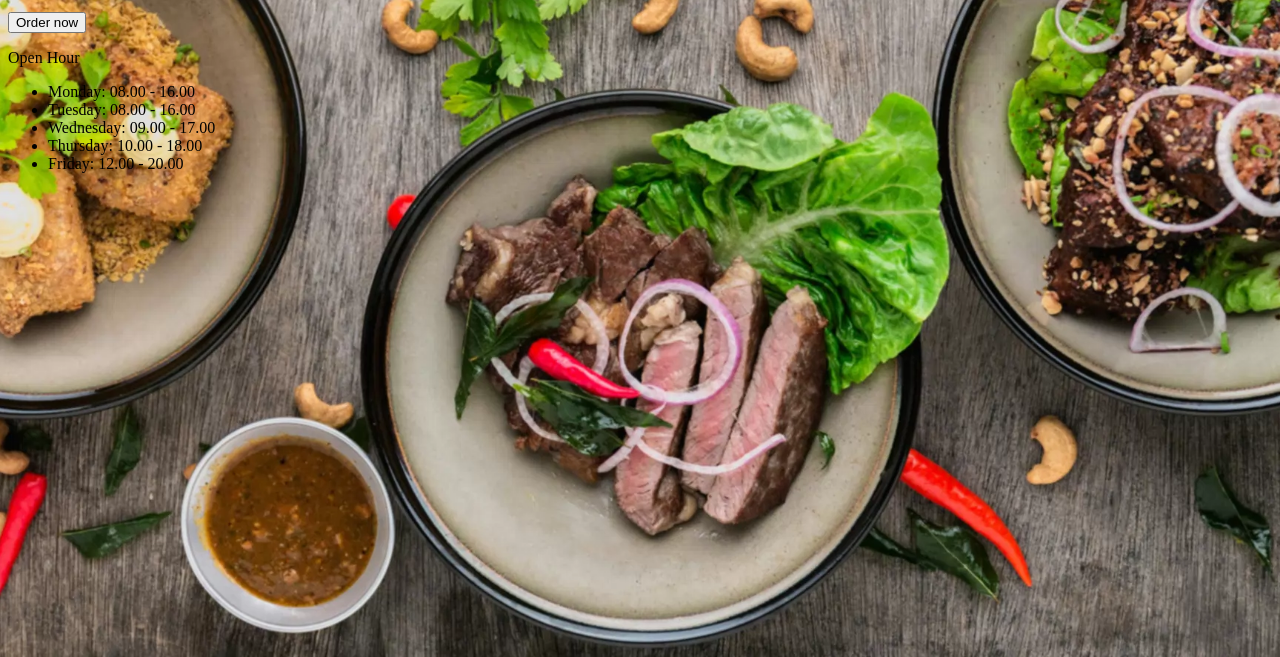
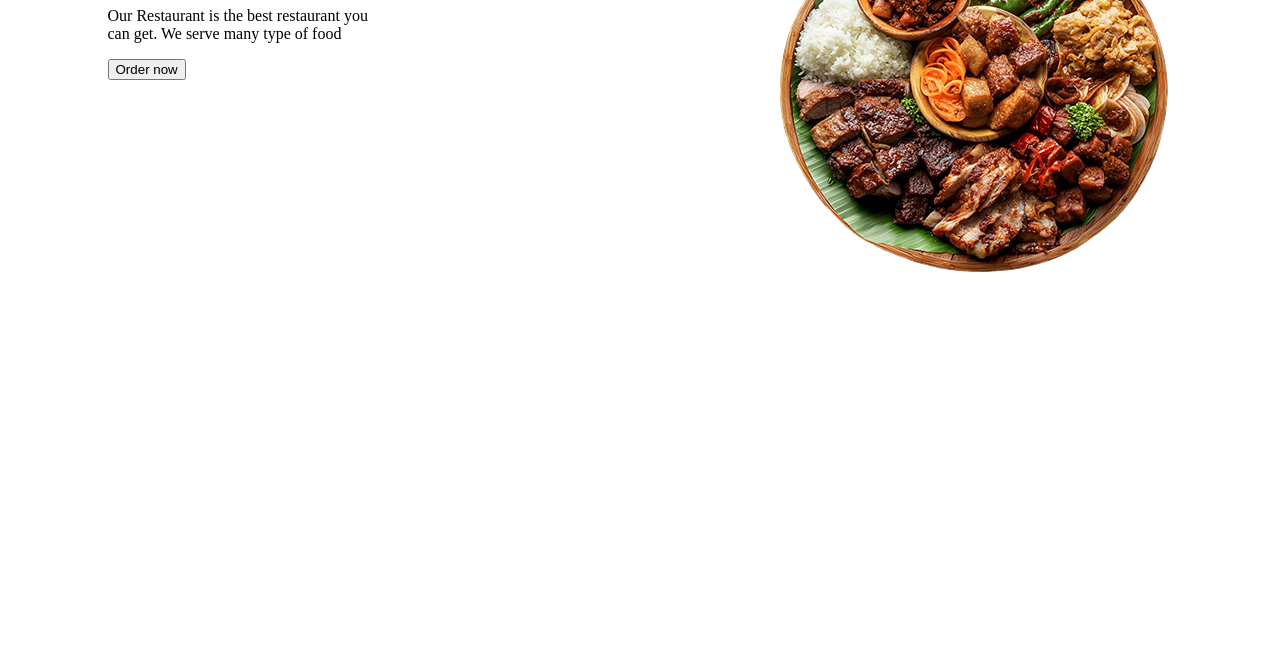
Before and after one commit to Heri23F/restaurant-page, a website built with webpack: page src/index.html in a window 1280 px wide. Shown: the part 143-800 px from the top of the page. Built offline with nearby package versions, Linux system fonts and the light colour scheme; files whose address does not match are found by name.

Commit message:
feat: rearange home layout

```diff
--- a/src/page/home.js
+++ b/src/page/home.js
@@ -1,42 +1,27 @@
-import { createElement, createList } from "../util.js";
+import { createElement, createImage } from "../util.js";
+import heroImageFile from "../image/food.png";
 
 export function createHomeItem() {
-
-
   const fragment = new DocumentFragment();
-  const leftDiv = createElement("div", "", "left-div");
-  leftDiv.append(
+  const heroText = createElement("div", "", "hero-text");
+  heroText.append(
     createElement(
       "h1",
       "My Awesome Restaurant, The Best restaurant in The World",
     ),
   );
 
-  leftDiv.append(
+  heroText.append(
     createElement(
       "p",
       "Our Restaurant is the best restaurant you can get. We serve many type of food",
       "restaurant-description",
     ),
   );
-  leftDiv.append(createElement("button", "Order now", "order-button"));
+  heroText.append(createElement("button", "Order now", "order-button"));
 
-  const rightDiv = createElement("div", "", "right-div");
-  rightDiv.append(createElement("p", "Open Hour", "open-hour-text"));
-  rightDiv.append(
-    createList(
-      "ul",
-      [
-        "Monday: 08.00 - 16.00",
-        "Tuesday: 08.00 - 16.00",
-        "Wednesday: 09.00 - 17.00",
-        "Thursday: 10.00 - 18.00",
-        "Friday: 12.00 - 20.00",
-      ],
-      "open-hour-list",
-    ),
-  );
+  const heroImage = createImage(heroImageFile, "hero-image", "a hero image");
 
-  fragment.append(leftDiv, rightDiv);
-  return fragment
+  fragment.append(heroText, heroImage);
+  return fragment;
 }
--- a/src/page/page.js
+++ b/src/page/page.js
@@ -10,8 +10,15 @@ export function loadPage(pageName) {
     home: createHomeItem(),
     menu: createMenuItem(),
     about: createAboutItem(),
-    contact: createContactItem()
+    contact: createContactItem(),
+  };
+  const contentClass = {
+    home: "home-page",
+    menu: "menu-page",
+    about: "about-page",
+    contact: "contact-page",
   };
   pageContent.append(pageHandler[pageName]);
+  pageContent.classList = contentClass[pageName];
   return;
 }
--- a/src/style.css
+++ b/src/style.css
@@ -1,5 +1,7 @@
 body {
-  background: #333333 url(image/backround.webp) no-repeat center / cover fixed;
+  padding: 0;
+  margin: 0;
+  font-size: 16px;
 }
 
 .nav-buttons {
@@ -17,7 +19,22 @@ body {
 }
 
 .nav-buttons button:hover {
-    border-radius: 4px;
+  border-radius: 4px;
   background-color: #fff;
   color: #333333;
 }
+
+.home-page {
+  display: flex;
+  justify-content: space-around;
+}
+
+.hero-text {
+  flex: 0 1 450px;
+  font-size: 1em;
+  text-wrap: balance;
+}
+
+.hero-image {
+  flex: 0 1 400px;
+}
--- a/src/util.js
+++ b/src/util.js
@@ -19,3 +19,16 @@ export function createList(listType, listContent = [], listClass) {
 
   return list;
 }
+
+export function createImage(src, imgClass, alt) {
+  const image = document.createElement("img");
+  image.setAttribute("src", src);
+  if (imgClass) {
+    image.classList = imgClass;
+  }
+  if (alt) {
+    image.setAttribute("alt", alt);
+  }
+
+  return image;
+}
--- a/webpack.config.js
+++ b/webpack.config.js
@@ -33,7 +33,7 @@ export default {
         use: ["html-loader"],
       },
       {
-        test: /\.(png|jpg|svg)$/i,
+        test: /\.(png|jpg|svg|webp)$/i,
         type: "asset/resource",
       },
     ],
```
Also changed, not shown: src/image/background.webp (renamed from src/image/backround.webp), src/image/food.png (added).
